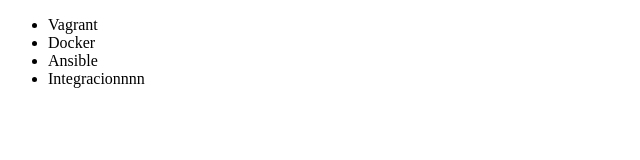
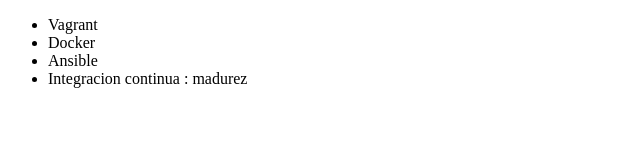
Before and after one commit to jhonatanale/alura-git, a plain HTML site: page index.html in a window 1280 px wide. Shown: the full height of the page, 0-640 px from the left. Drawn offline with Linux system fonts and the light colour scheme.

Commit message:
renombrando integracion

```diff
--- a/index.html
+++ b/index.html
@@ -11,7 +11,7 @@
         <li>Vagrant</li>
         <li>Docker</li>
         <li>Ansible</li>
-        <li>Integracionnnn</li>
+        <li>Integracion continua : madurez</li>
     </ul>
 </body>
 </html>
```
